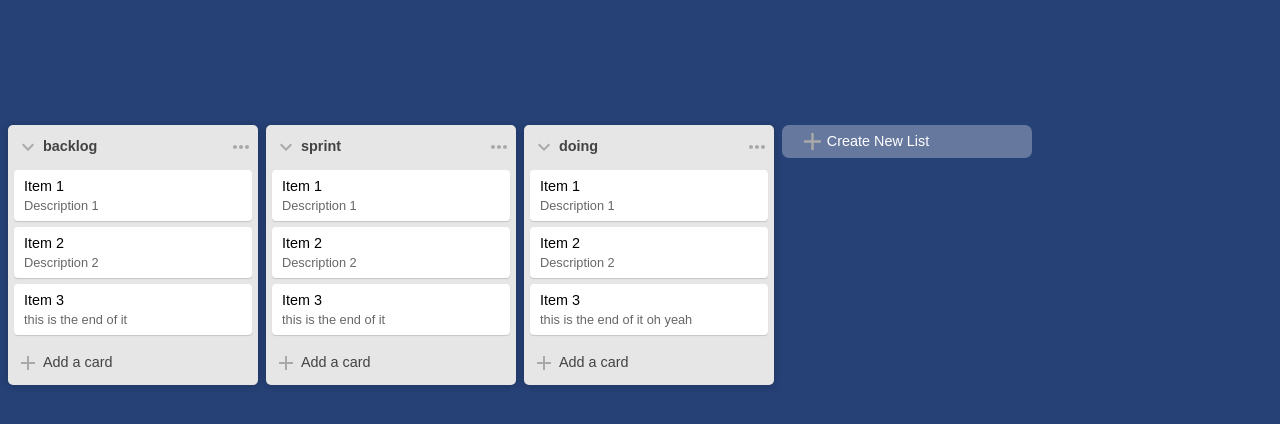
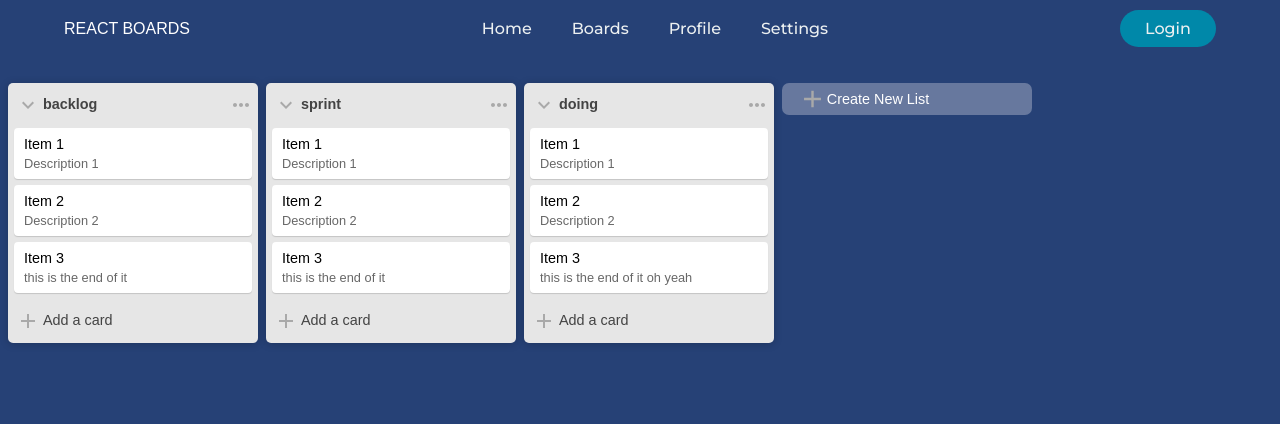
Before and after one commit to lchonkan/kanban-react, a React (Create React App) app: page / in a window 1280 px wide. Shown: the top 424 px of the page. Built offline with nearby package versions, Linux system fonts and the light colour scheme.

Commit message:
added a simple navbar

```diff
--- a/src/App.css
+++ b/src/App.css
@@ -1,16 +1,10 @@
 body {
- font-family: sans-serif;
+  font-family: sans-serif;
   background-color: #264176;
 }
 
 .App {
-
   text-align: center;
-}
-
-.App-logo {
-  height: 40vmin;
-  pointer-events: none;
 }
 
 @media (prefers-reduced-motion: no-preference) {
--- a/src/App.js
+++ b/src/App.js
@@ -1,9 +1,11 @@
 import './App.css';
 import Board from './components/Layout/Board';
+import NavBar from './components/Layout/NavBar';
 
 function App() {
   return (
     <div className='App'>
+      <NavBar />
       <Board></Board>
     </div>
   );
--- a/src/components/Layout/Board.module.css
+++ b/src/components/Layout/Board.module.css
@@ -1,5 +1,5 @@
 .board {
-  margin-top: 125px;
+  margin-top: 2%;
   display: flex;
   flex-direction: row;
   justify-content: flex-start;
--- /dev/null
+++ b/src/components/Layout/NavBar.js
@@ -0,0 +1,35 @@
+import React from 'react';
+import classes from './NavBar.module.css';
+
+// import logos
+import homeLogo from '../../assets/icons/smart-home-svgrepo-com.svg';
+
+const NavBar = () => {
+  return (
+    <header className={classes.navigation}>
+      {/* <img className={classes.logo} src={homeLogo} alt='logo' /> */}
+      <p>REACT BOARDS</p>
+      <nav className={classes.nav__links}>
+        <ul>
+          <li>
+            <a href='#'>Home</a>
+          </li>
+          <li>
+            <a href='#'>Boards</a>
+          </li>
+          <li>
+            <a href='#'>Profile</a>
+          </li>
+          <li>
+            <a href='#'>Settings</a>
+          </li>
+        </ul>
+      </nav>
+      <button class={classes.cta} href='#'>
+        Login
+      </button>
+    </header>
+  );
+};
+
+export default NavBar;
--- /dev/null
+++ b/src/components/Layout/NavBar.module.css
@@ -0,0 +1,68 @@
+@import url('https://fonts.googleapis.com/css2?family=Montserrat:wght@500&display=swap');
+
+.navigation {
+  display: flex;
+  justify-content: space-between;
+  align-items: center;
+  padding: 10px 5%;
+  /* background-color: #24252a; */
+  background-color: #264176;
+}
+
+.navigation * {
+  box-sizing: border-box;
+  padding: 0;
+  margin: 0;
+}
+
+.navigation li,
+.navigation a,
+.navigation button {
+  font-family: 'Montserrat', sans-serif;
+  font-weight: 500;
+  font-size: 16px;
+  color: #ecf0f1;
+  text-decoration: none;
+}
+
+.navigation p {
+  color: white;
+}
+
+.navigation img {
+  max-height: 35px;
+}
+
+.navigation .logo {
+  cursor: pointer;
+}
+
+.navigation .nav__links ul {
+  list-style: none;
+}
+
+.navigation .nav__links li {
+  display: inline-block;
+  padding: 0 20px;
+}
+
+.navigation .nav__links li a {
+  transition: all 0.3s ease 0s;
+}
+
+.navigation .nav__links li a:hover {
+  color: #0088a9;
+}
+
+.navigation button {
+  padding: 9px 25px;
+  background-color: rgba(0, 136, 169, 1);
+  border: none;
+  border-radius: 50px;
+  cursor: pointer;
+  transition: all 0.3s ease 0s;
+}
+
+.navigation button:hover {
+  background-color: rgba(0, 136, 169, 0.8);
+}
```
Also changed, not shown: src/assets/icons/smart-home-svgrepo-com.svg (added).
